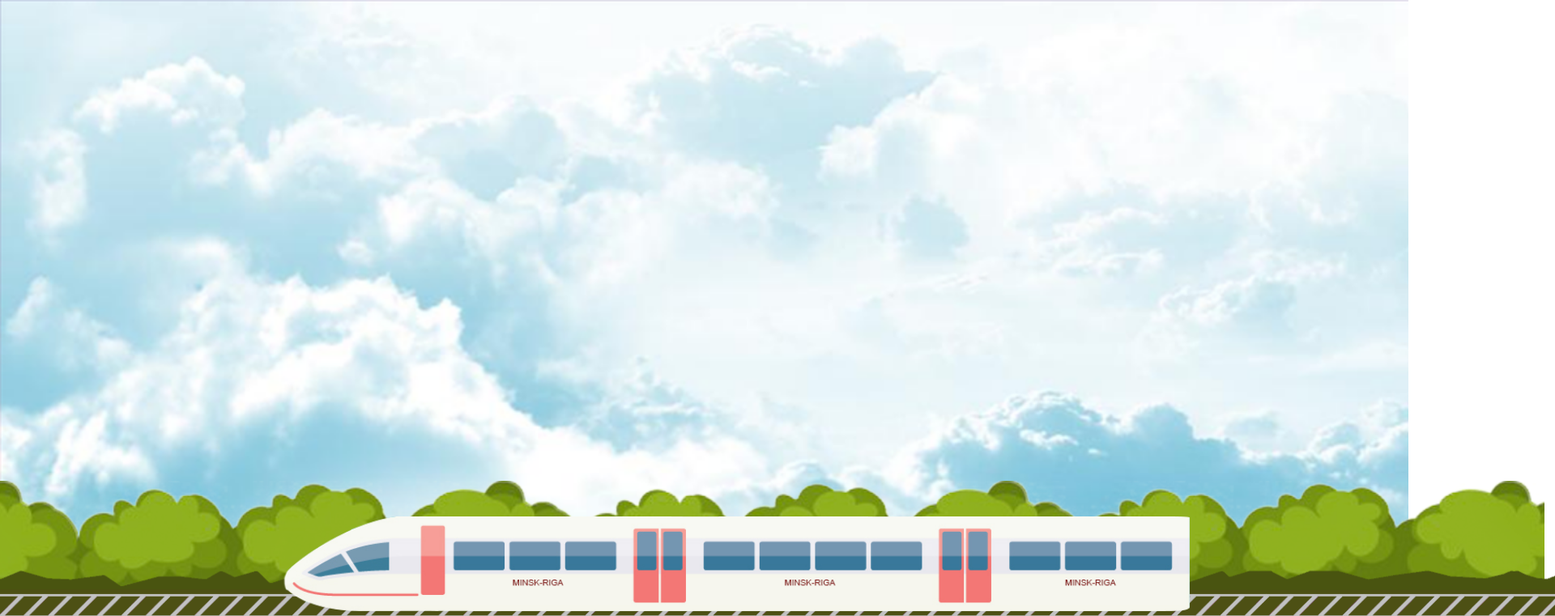
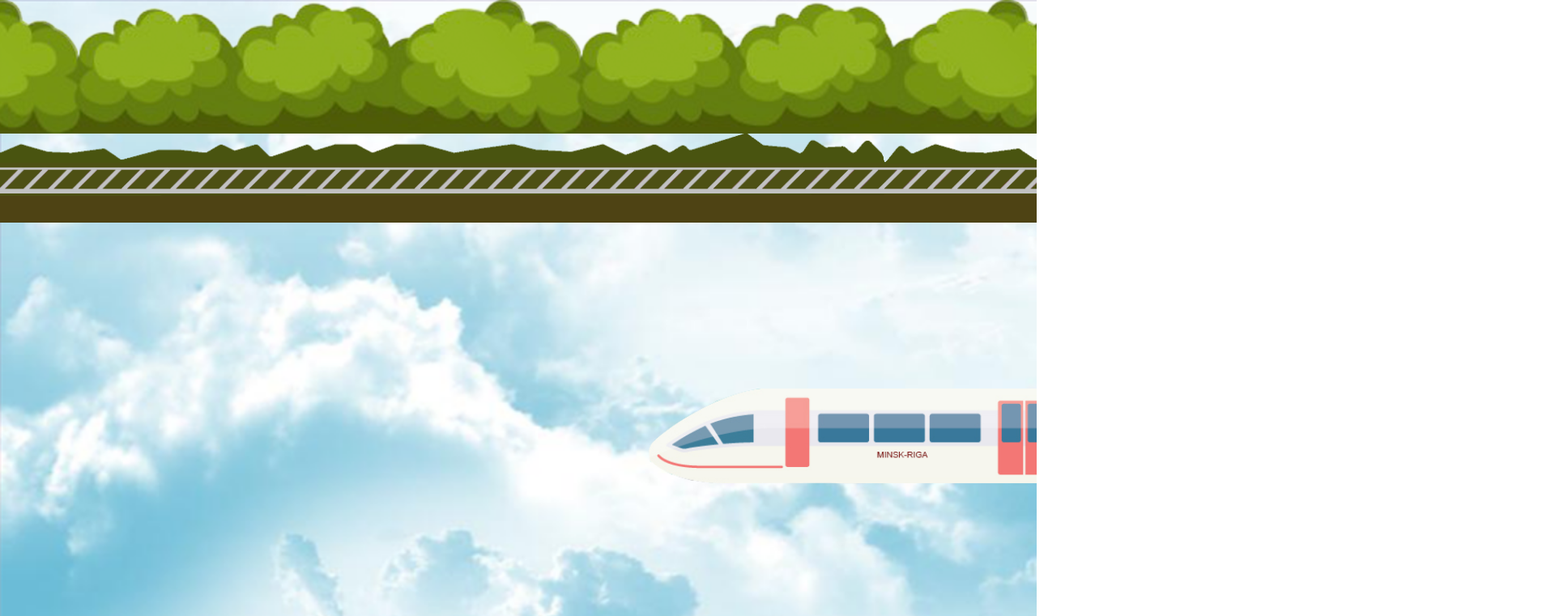
Before and after one commit to ollyyasinski/train-animation, a plain HTML site: page index.html in a window 1280 px wide. Shown: the top 761 px of the page at 81% size, 1920 px wide, since content can reach past the window. Drawn offline with Linux system fonts and the light colour scheme.

Commit message:
comment styles

```diff
--- a/css/styles.css
+++ b/css/styles.css
@@ -10,9 +10,9 @@ html, body, .wrapper {
 	background-size: cover;
 }
 
-.bushes, .rails, .train {
+/* .bushes, .rails, .train {
 	position: absolute;
-}
+} */
 
 .bushes {
 	bottom: 4.1rem;
```
